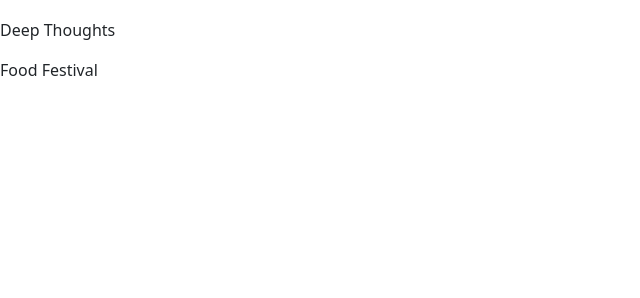
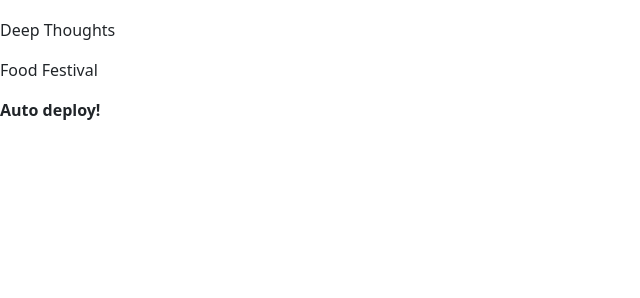
Before and after one commit to dzamanillo/php_sandbox, a PHP site: page / in a window 1280 px wide. Shown: the part 265-563 px from the top of the page, without its empty margins (0-640 px from the left). Run offline with PHP 8.4, Linux system fonts and the light colour scheme.

Commit message:
test auto deploy

```diff
--- a/index.php
+++ b/index.php
@@ -22,5 +22,7 @@
 
 
     ?>
+
+    <strong>Auto deploy!</strong>
 </body>
 </html>
```
